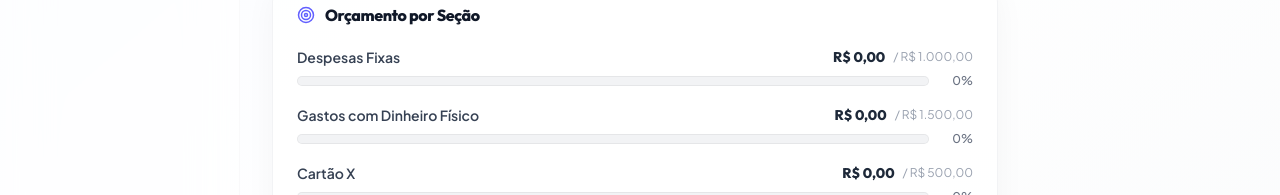
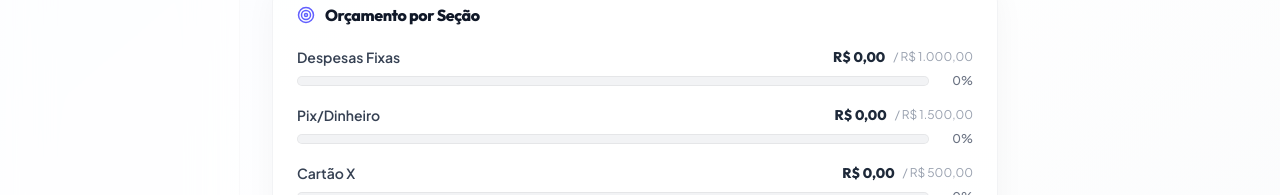
Before and after one commit to marcuscapobiangomed-ai/financas-dashboard, a React (Vite) app: page / in a window 1280 px wide. Shown: the part 497-692 px from the top of the page. Built offline with nearby package versions, Linux system fonts and the light colour scheme; no server answers.

Commit message:
ux: rename gastos_diarios to Pix/Dinheiro; reduce recent transactions to 5

```diff
--- a/src/components/dashboard/RecentTransactions.tsx
+++ b/src/components/dashboard/RecentTransactions.tsx
@@ -17,7 +17,7 @@ export function RecentTransactions({ monthKey }: { monthKey: string }) {
   const { sectionLabels } = useSectionConfig()
   const [editing, setEditing] = useState<Transaction | null>(null)
 
-  const sorted = [...transactions].sort((a, b) => b.date.localeCompare(a.date)).slice(0, 12)
+  const sorted = [...transactions].sort((a, b) => b.date.localeCompare(a.date)).slice(0, 5)
 
   if (sorted.length === 0) {
     return (
--- a/src/constants/categories.ts
+++ b/src/constants/categories.ts
@@ -4,7 +4,7 @@ import { SectionType } from '../types/transaction'
 export const SECTION_LABELS: Record<SectionType, string> = {
   entradas: 'Entradas',
   despesas_fixas: 'Despesas Fixas',
-  gastos_diarios: 'Gastos com Dinheiro Físico',
+  gastos_diarios: 'Pix/Dinheiro',
   cartao_x: 'Cartão X',
   cartao_y: 'Cartão Y',
   extraordinario: 'Férias / PLR / 13°',
--- a/src/hooks/useSectionConfig.ts
+++ b/src/hooks/useSectionConfig.ts
@@ -32,7 +32,7 @@ export function useSectionConfig() {
     const sectionLabels: Record<string, string> = {
       entradas: 'Entradas',
       despesas_fixas: 'Despesas Fixas',
-      gastos_diarios: 'Gastos com Dinheiro Físico',
+      gastos_diarios: 'Pix/Dinheiro',
       extraordinario: 'Férias / PLR / 13°',
     }
     cards.forEach((c) => { sectionLabels[c.id] = c.label })
--- a/src/store/financeStoreHelpers.ts
+++ b/src/store/financeStoreHelpers.ts
@@ -64,7 +64,7 @@ export function checkBudgetAlert(state: any, monthKey: string, section: string)
     const cardLabel = state.appSettings.cardSections?.find((c: any) => c.id === section)?.label
     const labels: Record<string, string> = {
       despesas_fixas: 'Despesas Fixas',
-      gastos_diarios: 'Gastos com Dinheiro Físico',
+      gastos_diarios: 'Pix/Dinheiro',
     }
     const label = cardLabel ?? labels[section] ?? section
     showBudgetAlert(label, percentUsed, limit, total)
```
